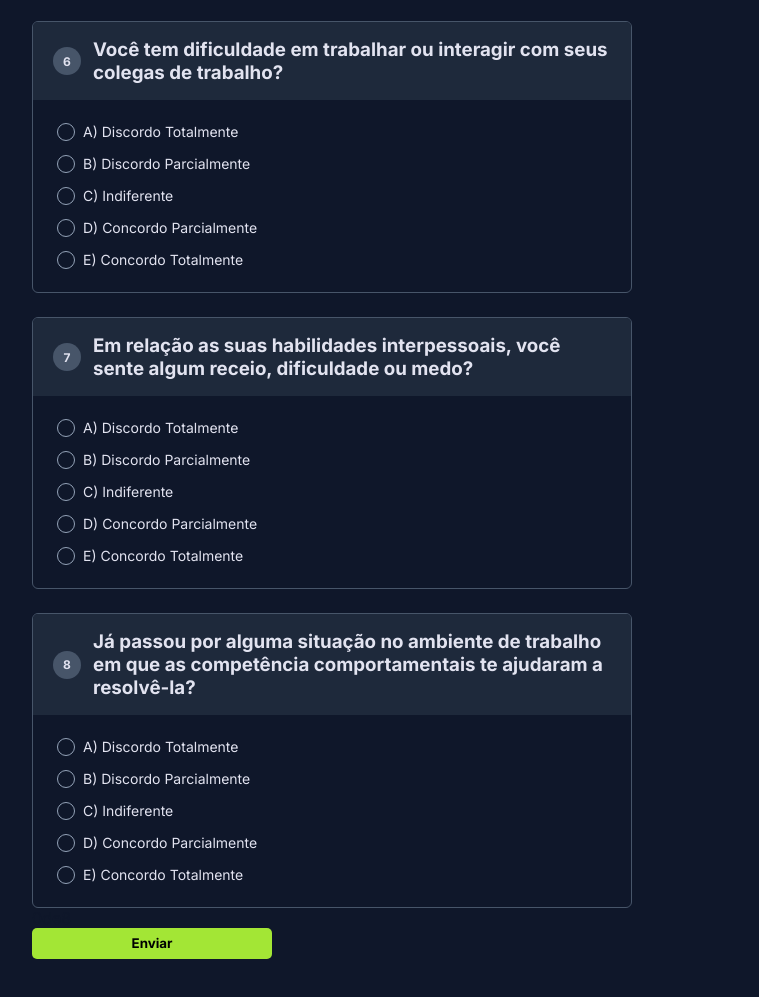
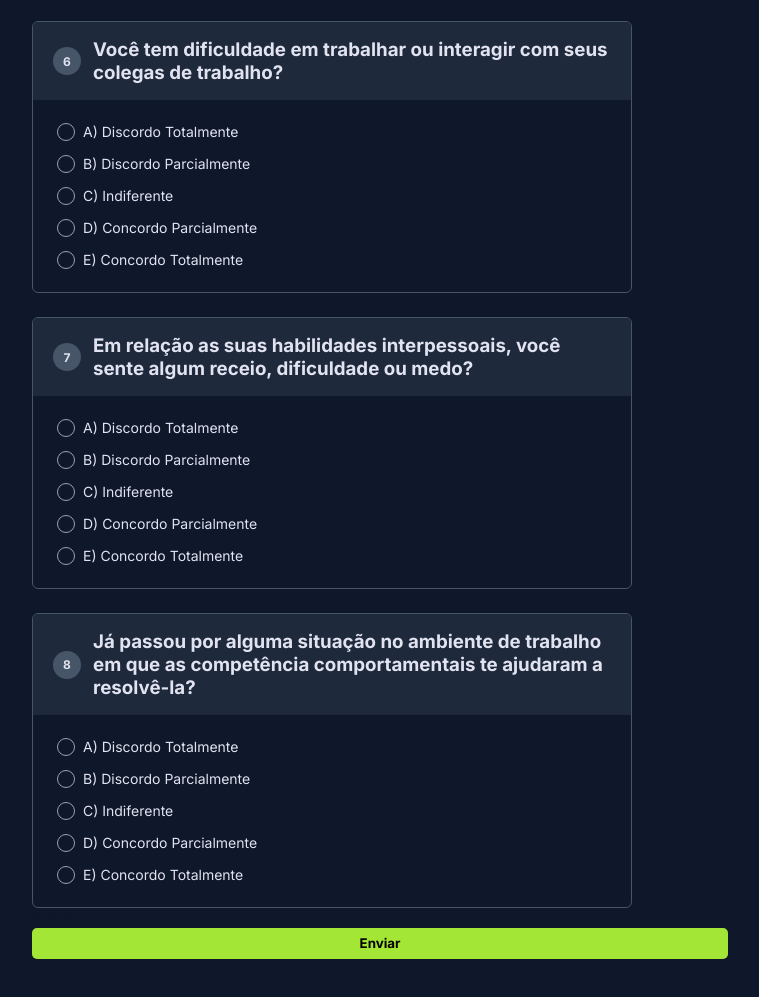
Before and after one commit to MachadoOliv/GiovannaVaz, a plain HTML site: page index.html in a window 1280 px wide. Shown: the part 1367-2364 px from the top of the page, without its empty margins (308-1067 px from the left). Drawn offline with Linux system fonts and the light colour scheme.

Commit message:
aumento do botao

```diff
--- a/style.css
+++ b/style.css
@@ -37,7 +37,7 @@
   color:#000000;
   font-weight: bold;
   display: flex;
-  width: 30vh;
+  width: 87vh;
   align-items: center;
   justify-content: center;
   text-align: center;
```
